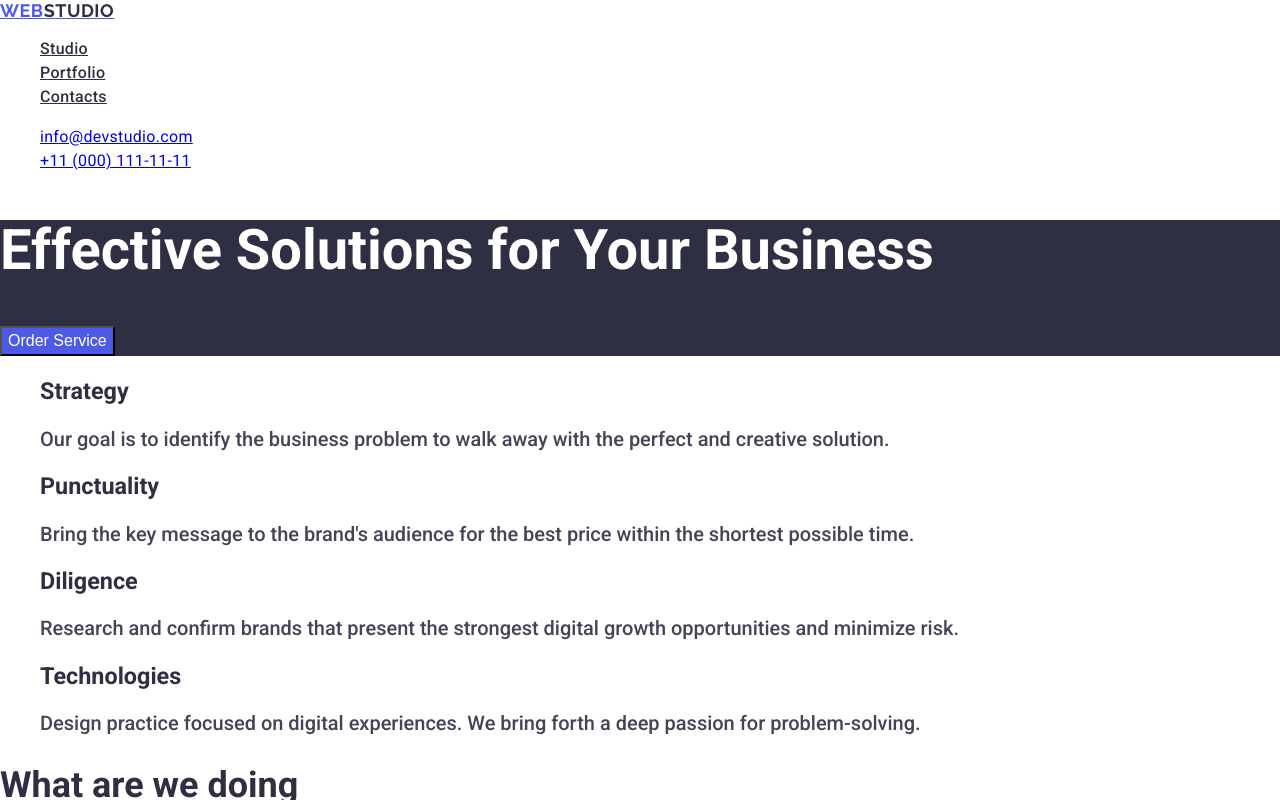
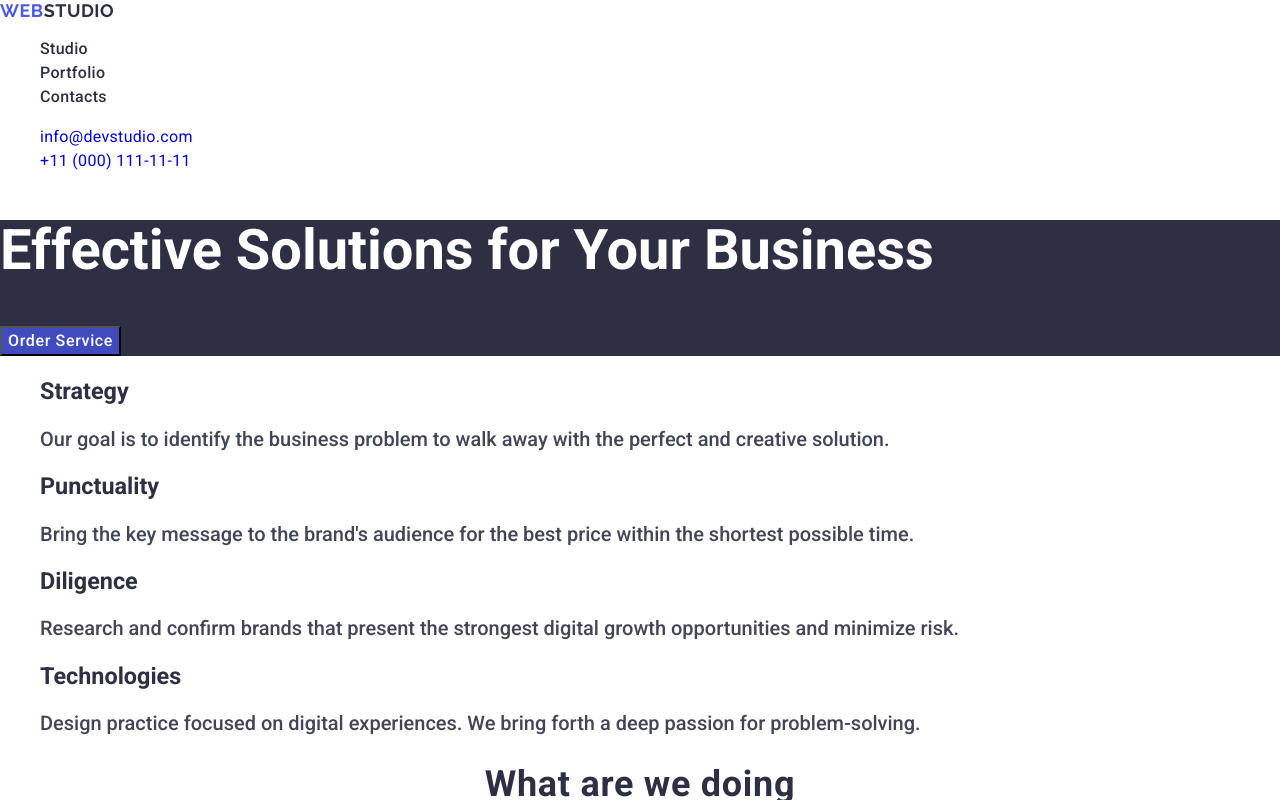
Before and after one commit to KatrinMoys/goit-markup-hw-02, a plain HTML site: page index.html in a window 1280 px wide. Both pictures are taken after a click on the button "Order Service". Shown: the top 800 px of the page. Drawn offline with Linux system fonts and the light colour scheme.

Commit message:
убрала подчеркивание

```diff
--- a/css/styles.css
+++ b/css/styles.css
@@ -50,9 +50,14 @@ body{
     font-style: normal;
     font-weight: 400;
     font-size: 16px;
-    line-height: 24px;
+    line-height: 1.5;
     letter-spacing: 0.02em;
 }
+.address-link:hover,
+.address-link:focus {
+    text-decoration: none; /* Убираем подчеркивание */
+    color:#404bbf;  /* Цвет ссылки при наведении на нее курсора мыши */
+   }
 
 .list{
     list-style: none;
@@ -60,11 +65,19 @@ body{
 .hero-button{
     background-color:#4D5AE5;
     color:var(--background-color);
+    font-family: "Roboto", sans-serif;
 /* Button Text */
     font-weight: 500;
     font-size: 16px;
     line-height: 24px;
+    letter-spacing: 0.04em;
 }
+.hero-button:hover,
+.hero-button:focus {
+    text-decoration: none; /* Убираем подчеркивание */
+    color: #FFFFFF;  /* Цвет ссылки при наведении на нее курсора мыши */
+    background-color: #404BBF  /* Цвет фона */
+   }
 .feature-title {
     color:#2E2F42;
 }
@@ -85,6 +98,9 @@ body{
     font-weight: 700;
     font-size: 36px;
     line-height: 40px;
+    line-height: 1.07;
+    text-align: center;
+    letter-spacing: 0.02em;
 }
 .section-list{
     font-weight: 500;
--- a/index.html
+++ b/index.html
@@ -17,23 +17,23 @@
 <body>
   <header class="header">
     <nav class="navigation link">
-      <a class="link-logo" href="./index.html" lang="en">Web<span class="studio">Studio</span></a>
+      <a class="link-logo link" href="./index.html" lang="en">Web<span class="studio">Studio</span></a>
       <ul class="list link">
-        <li class="navigation-item"> <a class="nav-link" href="href=./index.html">Studio</a>
+        <li class="navigation-item"> <a class="nav-link link" href="./index.html">Studio</a>
         </li>
-        <li class="navigation-item"> <a class="nav-link" href="./portfolio.html">Portfolio</a>
+        <li class="navigation-item"> <a class="nav-link link" href="./portfolio.html">Portfolio</a>
         </li>
-        <li class="navigation-item"> <a class="nav-link" href="">Contacts</a>
+        <li class="navigation-item"> <a class="nav-link link" href="">Contacts</a>
         </li>
       </ul>
     </nav>
     <address class="address">
     <ul class="contacts list link">
       <li class="contacts-item">
-        <a class="mail-link" href="mailto:info@devstudio.com">info@devstudio.com</a>
+        <a class="address-link link" href="mailto:info@devstudio.com">info@devstudio.com</a>
       </li>
       <li class="contacts-item">
-        <a class="phone-link" href="tel:+110001111111">+11 (000) 111-11-11</a>
+        <a class="address-link link" href="tel:+110001111111">+11 (000) 111-11-11</a>
       </li>
     </ul>
   </address>
```
Also changed, not shown: portfolio.html (+9 -9 lines).
